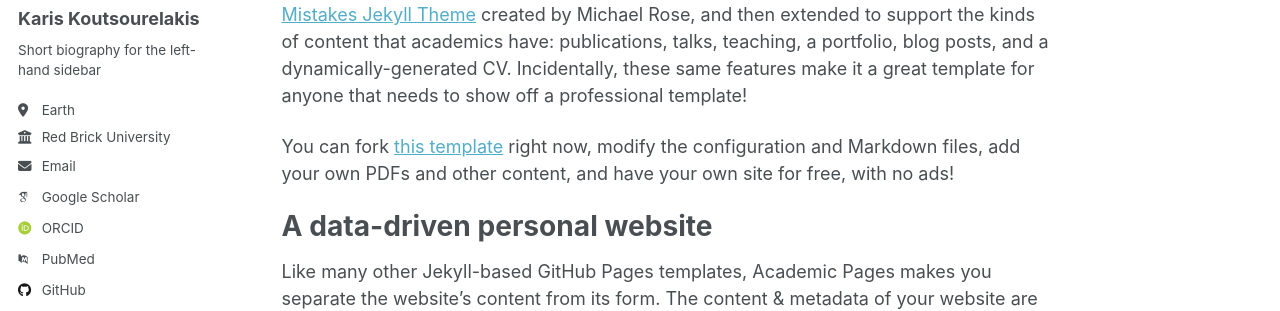
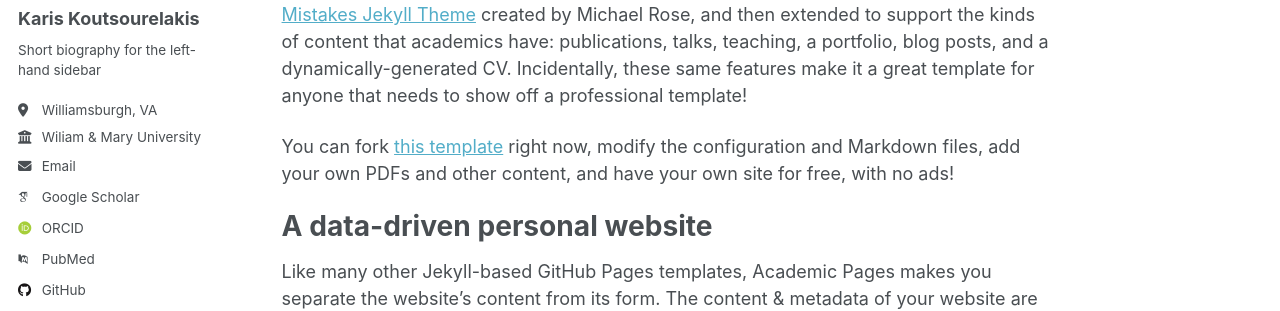
Before and after one commit to kkoutsourelakis/kkoutsourelakis.github.io, a Jekyll site: the page built from _pages/about.md, in a window 1280 px wide. Shown: the part 276-587 px from the top of the page. Built offline with Jekyll 4.4.1, drawn with Linux system fonts in a browser that asks for light colours; some web fonts are replaced; a script that is not in the unit is left out.

Commit message:
Update _config.yml

```diff
--- a/_config.yml
+++ b/_config.yml
@@ -27,10 +27,10 @@ author:
   name             : "Karis Koutsourelakis"
   pronouns         : # example: "she/her"
   bio              : "Short biography for the left-hand sidebar"
-  location         : "Earth"
-  employer         : "Red Brick University"
+  location         : "Williamsburgh, VA"
+  employer         : "Wiliam & Mary University"
   uri              : # URL
-  email            : "none@example.org"
+  email            : "kkoutsourelakis@mw.edu"
 
   # Academic websites
   academia         : # URL
```
